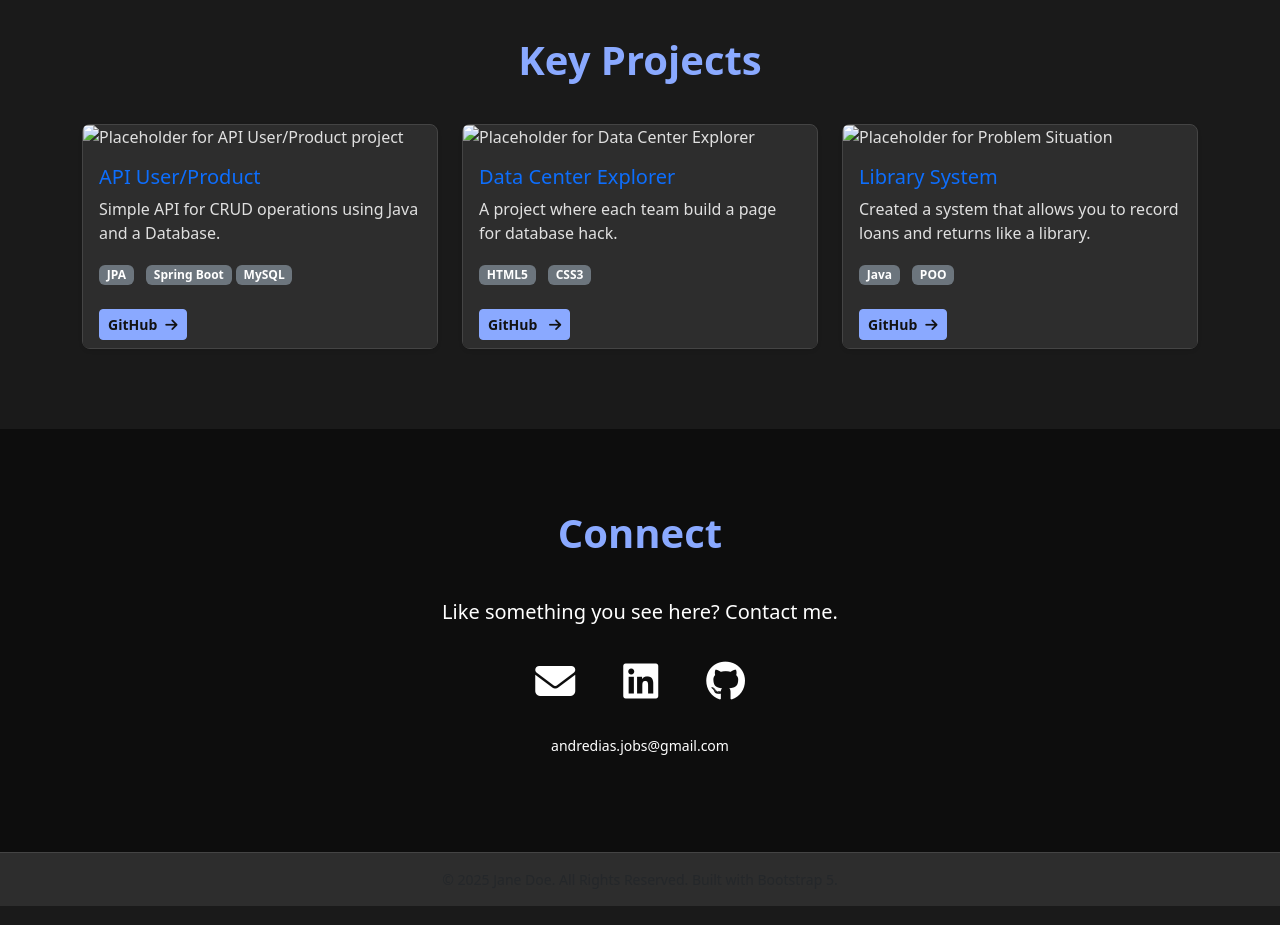
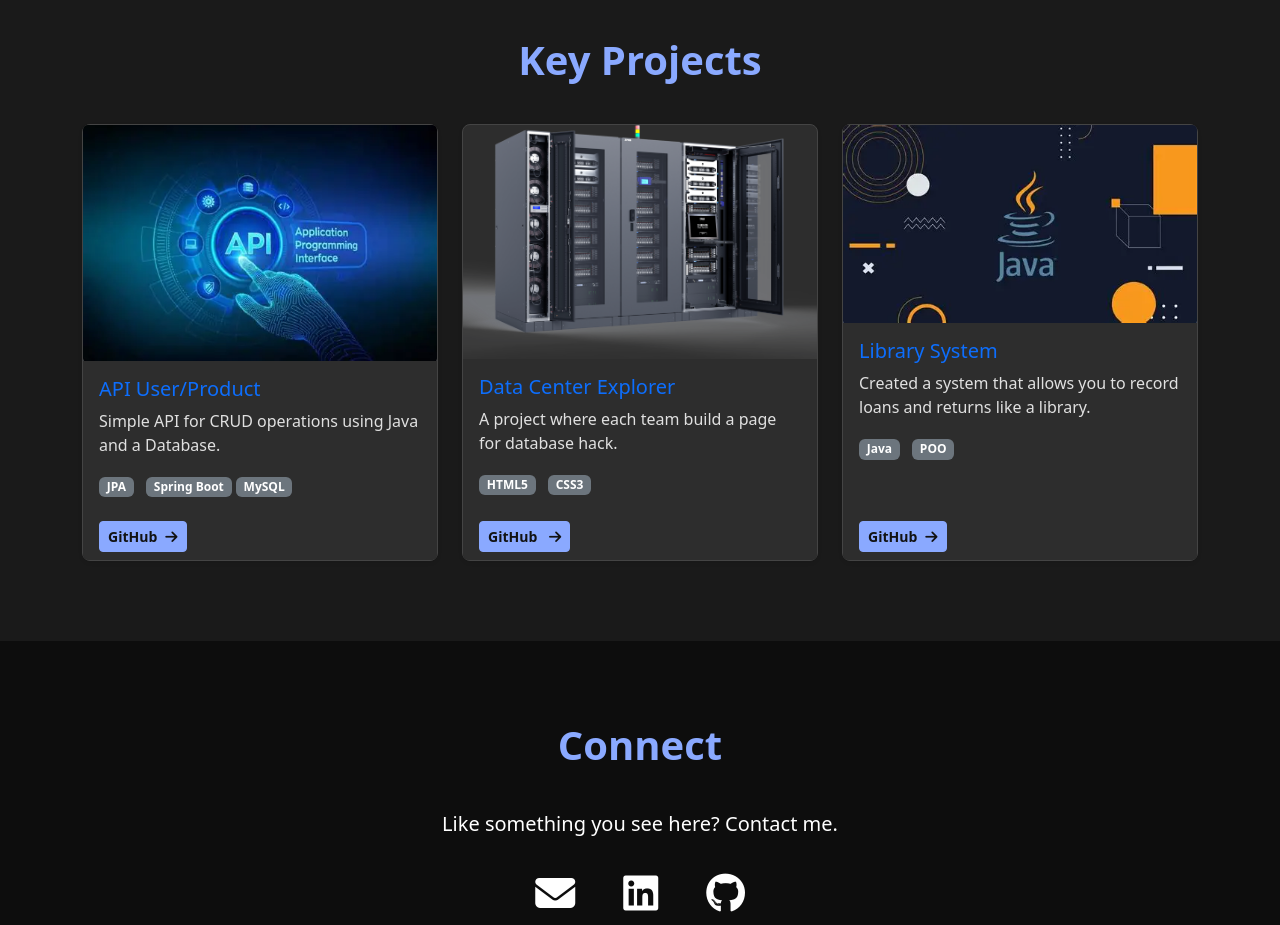
Before and after one commit to andrezon04/bootstrapPages, a plain HTML site: page index.html in a window 1280 px wide. Shown: the part 1540-2465 px from the top of the page. Drawn offline with nearby package versions, Linux system fonts and the light colour scheme; the site is published under a folder, as on GitHub Pages, so addresses that start at the root find nothing; a small style sheet from the web is missing.

Commit message:
feat: minor changes

```diff
--- a/index.html
+++ b/index.html
@@ -117,7 +117,7 @@
                 <!-- Project Card 1: E-commerce Platform Optimization -->
                 <div class="col">
                     <div class="card h-100 shadow-sm">
-                        <img src="/images/api-image.webp" class="card-img-top"
+                        <img src="images/api-image.webp" class="card-img-top"
                             alt="Placeholder for API User/Product project">
                         <div class="card-body">
                             <h5 class="card-title text-primary">API User/Product</h5>
@@ -136,7 +136,7 @@
                 <!-- Project Card 2: Real-time Analytics Dashboard -->
                 <div class="col">
                     <div class="card h-100 shadow-sm">
-                        <img src="/images/datacenter.png" class="card-img-top"
+                        <img src="images/datacenter.png" class="card-img-top"
                             alt="Placeholder for Data Center Explorer">
                         <div class="card-body">
                             <h5 class="card-title text-primary">Data Center Explorer</h5>
@@ -154,7 +154,7 @@
                 <!-- Project Card 3: Automated Compliance System -->
                 <div class="col">
                     <div class="card h-100 shadow-sm">
-                        <img src="/images/javalogo.png" class="card-img-top" alt="Placeholder for Problem Situation">
+                        <img src="images/javalogo.png" class="card-img-top" alt="Placeholder for Problem Situation">
                         <div class="card-body">
                             <h5 class="card-title text-primary">Library System</h5>
                             <p class="card-text">Created a system that allows you to record loans and returns like a
```
